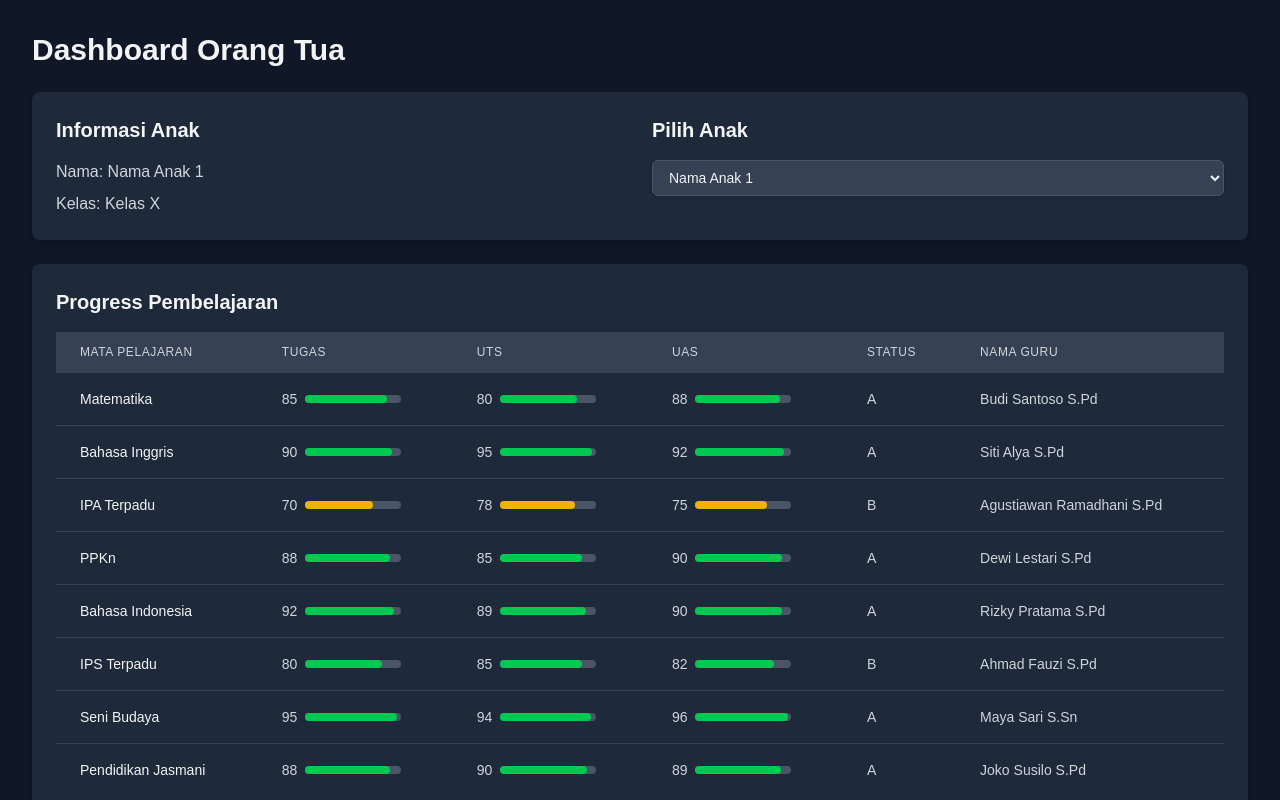
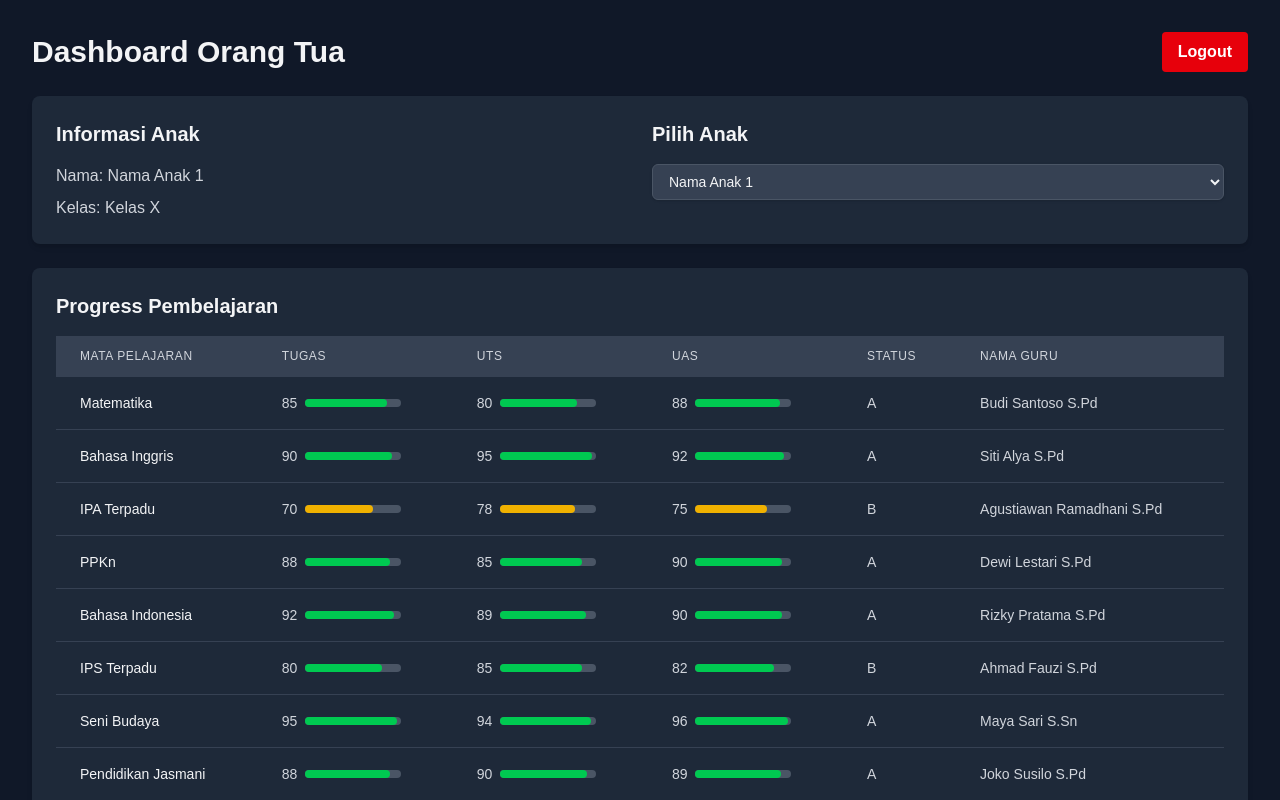
Before and after one commit to itshzlnust/pemula-hebat-infinite, a Next.js app: page /ortu in a window 1280 px wide. Shown: the top 800 px of the page. Built offline with nearby package versions, Linux system fonts and the light colour scheme.

Commit message:
logout button

```diff
--- a/src/app/ortu/page.js
+++ b/src/app/ortu/page.js
@@ -1,9 +1,11 @@
 "use client";
 
 import React, { useEffect, useState } from 'react';
-import { motion } from 'framer-motion';
+import { motion, AnimatePresence } from 'framer-motion'; // Import AnimatePresence
 
 const DashOrtu = () => {
+  // Placeholder data - replace with actual data fetched from API
+  // Updated data structure to support multiple children
   const allChildrenData = [
     {
       id: 1,
@@ -81,14 +83,22 @@ const DashOrtu = () => {
     },
   ];
 
-  const [selectedChildIndex, setSelectedChildIndex] = useState(0);
-  const childData = allChildrenData[selectedChildIndex];
+  const [selectedChildIndex, setSelectedChildIndex] = useState(0); // State to track selected child index
+  const childData = allChildrenData[selectedChildIndex]; // Get data for the currently selected child
 
+  // Function to handle child selection change
   const handleChildChange = (event) => {
     setSelectedChildIndex(parseInt(event.target.value, 10));
   };
 
+  // Function to handle logout (placeholder)
+  const handleLogout = () => {
+    console.log("Logout clicked");
+    // Implement actual logout logic here (e.g., clear session, redirect)
+  };
 
+
+  // Function to get color based on score
   const getScoreColor = (score) => {
     if (score >= 80) {
       return 'bg-green-500';
@@ -99,6 +109,7 @@ const DashOrtu = () => {
     }
   };
 
+  // Function to get color for attendance status
   const getAttendanceColor = (status) => {
     switch (status) {
       case 'present':
@@ -109,20 +120,23 @@ const DashOrtu = () => {
       case 'permission':
         return 'bg-yellow-500';
       default:
-        return 'bg-gray-400';
+        return 'bg-gray-400'; // Light grey for unknown status or non-recorded days
     }
   };
 
+  // Define animation variants for sections
   const sectionVariants = {
     hidden: { opacity: 0, y: 20 },
     visible: { opacity: 1, y: 0, transition: { duration: 0.6, ease: "easeOut" } },
   };
 
+  // Define animation variants for list items (e.g., table rows or calendar days)
   const itemVariants = {
     hidden: { opacity: 0, y: 10 },
     visible: { opacity: 1, y: 0 },
   };
 
+  // Helper function to get month number (0-indexed) from month name
   const getMonthNumber = (monthName) => {
     const months = ['Januari', 'Februari', 'Maret', 'April', 'Mei', 'Juni', 'Juli', 'Agustus', 'September', 'Oktober', 'November', 'Desember'];
     return months.indexOf(monthName);
@@ -130,25 +144,36 @@ const DashOrtu = () => {
 
 
   return (
+    // Use motion.div for the main container with initial animation
     <motion.div
-      className="min-h-screen bg-gray-900 text-gray-100 p-4 sm:p-6 lg:p-8"
+      className="min-h-screen bg-gray-900 text-gray-100 p-4 sm:p-6 lg:p-8" // Adjusted padding
       initial="hidden"
       animate="visible"
       variants={{
-        visible: { transition: { staggerChildren: 0.1 } }
+        visible: { transition: { staggerChildren: 0.1 } } // Stagger children animations
       }}
     >
-      <h1 className="text-2xl sm:text-3xl font-bold mb-6 text-gray-100">Dashboard Orang Tua</h1>
+      {/* Header with Title and Logout Button */}
+      <div className="flex justify-between items-center mb-6">
+        <h1 className="text-2xl sm:text-3xl font-bold text-gray-100">Dashboard Orang Tua</h1>
+        <button
+          onClick={handleLogout}
+          className="bg-red-600 hover:bg-red-700 text-white font-bold py-2 px-4 rounded focus:outline-none focus:shadow-outline transition duration-150 ease-in-out"
+        >
+          Logout
+        </button>
+      </div>
 
-      {/*Informasi Dasar*/}
+
+      {/* Informasi Anak Section */}
       <motion.div
-        className="bg-gray-800 shadow-md rounded-lg p-4 sm:p-6 mb-6 grid grid-cols-1 md:grid-cols-2 gap-6"
+        className="bg-gray-800 shadow-md rounded-lg p-4 sm:p-6 mb-6 grid grid-cols-1 md:grid-cols-2 gap-6" // Adjusted padding, added grid layout
         variants={sectionVariants}
       >
-        {/*Informasi anak*/}
+        {/* Left Column: Child Information */}
         <div>
           <h2 className="text-xl font-semibold mb-4 text-gray-100">Informasi Anak</h2>
-          <p className="text-gray-300 mb-2">
+          <p className="text-gray-300 mb-2"> {/* Added margin-bottom */}
             <span className="font-medium">Nama:</span> {childData.name}
           </p>
           <p className="text-gray-300">
@@ -156,8 +181,8 @@ const DashOrtu = () => {
           </p>
         </div>
 
-        {/*Pilih Siswa*/}
-        {allChildrenData.length > 1 && (
+        {/* Right Column: Child Selection */}
+        {allChildrenData.length > 1 && ( // Only show selection if there's more than one child
           <div>
             <h2 className="text-xl font-semibold mb-4 text-gray-100">Pilih Anak</h2>
             <select
@@ -175,9 +200,9 @@ const DashOrtu = () => {
         )}
       </motion.div>
 
-      {/*Progress Pembelajaran*/}
+      {/* Progress Pembelajaran Section */}
       <motion.div
-        className="bg-gray-800 shadow-md rounded-lg p-4 sm:p-6 mb-6"
+        className="bg-gray-800 shadow-md rounded-lg p-4 sm:p-6 mb-6" // Adjusted padding, added mb-6 for spacing below
         variants={sectionVariants}
       >
         <h2 className="text-xl font-semibold mb-4 text-gray-100">Progress Pembelajaran</h2>
@@ -187,44 +212,49 @@ const DashOrtu = () => {
             <table className="min-w-full divide-y divide-gray-700">
               <thead className="bg-gray-700">
                 <tr>
-                  <th scope="col" className="px-4 py-2 sm:px-6 sm:py-3 text-left text-xs font-medium text-gray-300 uppercase tracking-wider">
+                  <th scope="col" className="px-4 py-2 sm:px-6 sm:py-3 text-left text-xs font-medium text-gray-300 uppercase tracking-wider"> {/* Adjusted padding */}
                     Mata Pelajaran
                   </th>
-                  <th scope="col" className="px-4 py-2 sm:px-6 sm:py-3 text-left text-xs font-medium text-gray-300 uppercase tracking-wider">
+                  {/* Changed headers */}
+                  <th scope="col" className="px-4 py-2 sm:px-6 sm:py-3 text-left text-xs font-medium text-gray-300 uppercase tracking-wider"> {/* Adjusted padding */}
                     Tugas
                   </th>
-                  <th scope="col" className="px-4 py-2 sm:px-6 sm:py-3 text-left text-xs font-medium text-gray-300 uppercase tracking-wider">
+                  <th scope="col" className="px-4 py-2 sm:px-6 sm:py-3 text-left text-xs font-medium text-gray-300 uppercase tracking-wider"> {/* Adjusted padding */}
                     UTS
                   </th>
-                  <th scope="col" className="px-4 py-2 sm:px-6 sm:py-3 text-left text-xs font-medium text-gray-300 uppercase tracking-wider">
+                  <th scope="col" className="px-4 py-2 sm:px-6 sm:py-3 text-left text-xs font-medium text-gray-300 uppercase tracking-wider"> {/* Adjusted padding */}
                     UAS
                   </th>
-                  <th scope="col" className="px-4 py-2 sm:px-6 sm:py-3 text-left text-xs font-medium text-gray-300 uppercase tracking-wider">
+                  {/* Changed header */}
+                  <th scope="col" className="px-4 py-2 sm:px-6 sm:py-3 text-left text-xs font-medium text-gray-300 uppercase tracking-wider"> {/* Adjusted padding */}
                     Status
                   </th>
-                  <th scope="col" className="px-4 py-2 sm:px-6 sm:py-3 text-left text-xs font-medium text-gray-300 uppercase tracking-wider">
+                  <th scope="col" className="px-4 py-2 sm:px-6 sm:py-3 text-left text-xs font-medium text-gray-300 uppercase tracking-wider"> {/* Adjusted padding */}
                     Nama Guru
                   </th>
                 </tr>
               </thead>
+              {/* Add key to tbody to force re-render and re-trigger animations */}
               <motion.tbody
+                key={selectedChildIndex} // Add key here
                 className="bg-gray-800 divide-y divide-gray-700"
                 initial="hidden"
                 animate="visible"
                 variants={{
-                  visible: { transition: { staggerChildren: 0.05 } }
+                  visible: { transition: { staggerChildren: 0.05 } } // Stagger row animations
                 }}
               >
                 {childData.progress.map((item, index) => (
                   <motion.tr
                     key={index}
                     className="hover:bg-gray-700 transition duration-150 ease-in-out"
-                    variants={itemVariants}
+                    variants={itemVariants} // Apply item animation
                   >
-                    <td className="px-4 py-3 sm:px-6 sm:py-4 whitespace-nowrap text-sm font-medium text-gray-100">
+                    <td className="px-4 py-3 sm:px-6 sm:py-4 whitespace-nowrap text-sm font-medium text-gray-100"> {/* Adjusted padding */}
                       {item.subject}
                     </td>
-                    <td className="px-4 py-3 sm:px-6 sm:py-4 whitespace-nowrap text-sm text-gray-300">
+                    {/* Added progress bar to Tugas */}
+                    <td className="px-4 py-3 sm:px-6 sm:py-4 whitespace-nowrap text-sm text-gray-300"> {/* Adjusted padding */}
                       <div className="flex items-center">
                         <span className="mr-2">{item.tugas}</span>
                         <div className="w-24 bg-gray-600 rounded-full h-2">
@@ -237,7 +267,8 @@ const DashOrtu = () => {
                         </div>
                       </div>
                     </td>
-                    <td className="px-4 py-3 sm:px-6 sm:py-4 whitespace-nowrap text-sm text-gray-300">
+                    {/* Added progress bar to UTS */}
+                    <td className="px-4 py-3 sm:px-6 sm:py-4 whitespace-nowrap text-sm text-gray-300"> {/* Adjusted padding */}
                        <div className="flex items-center">
                         <span className="mr-2">{item.uts}</span>
                         <div className="w-24 bg-gray-600 rounded-full h-2">
@@ -250,7 +281,8 @@ const DashOrtu = () => {
                         </div>
                       </div>
                     </td>
-                    <td className="px-4 py-3 sm:px-6 sm:py-4 whitespace-nowrap text-sm text-gray-300">
+                    {/* Added progress bar to UAS */}
+                    <td className="px-4 py-3 sm:px-6 sm:py-4 whitespace-nowrap text-sm text-gray-300"> {/* Adjusted padding */}
                        <div className="flex items-center">
                         <span className="mr-2">{item.uas}</span>
                         <div className="w-24 bg-gray-600 rounded-full h-2">
@@ -263,10 +295,11 @@ const DashOrtu = () => {
                         </div>
                       </div>
                     </td>
-                    <td className="px-4 py-3 sm:px-6 sm:py-4 whitespace-nowrap text-sm text-gray-300">
+                    {/* Changed displayed data */}
+                    <td className="px-4 py-3 sm:px-6 sm:py-4 whitespace-nowrap text-sm text-gray-300"> {/* Adjusted padding */}
                       {item.predicate}
                     </td>
-                    <td className="px-4 py-3 sm:px-6 sm:py-4 whitespace-wrap text-sm text-gray-300">
+                    <td className="px-4 py-3 sm:px-6 sm:py-4 whitespace-wrap text-sm text-gray-300"> {/* Adjusted padding */}
                       {item.teacherName}
                     </td>
                   </motion.tr>
@@ -279,10 +312,11 @@ const DashOrtu = () => {
         )}
       </motion.div>
 
+      {/* Grid container for Self Development and Attendance */}
       <div className="grid grid-cols-1 md:grid-cols-2 gap-6 mb-6">
-        {/*Pengembangan Diri*/}
+        {/* Pengembangan Diri Section */}
         <motion.div
-          className="bg-gray-800 shadow-md rounded-lg p-4 sm:p-6"
+          className="bg-gray-800 shadow-md rounded-lg p-4 sm:p-6" // Adjusted padding
           variants={sectionVariants}
         >
           <h2 className="text-xl font-semibold mb-4 text-gray-100">Pengembangan Diri</h2>
@@ -292,32 +326,34 @@ const DashOrtu = () => {
               <table className="min-w-full divide-y divide-gray-700">
                 <thead className="bg-gray-700">
                   <tr>
-                    <th scope="col" className="px-4 py-2 sm:px-6 sm:py-3 text-left text-xs font-medium text-gray-300 uppercase tracking-wider">
+                    <th scope="col" className="px-4 py-2 sm:px-6 sm:py-3 text-left text-xs font-medium text-gray-300 uppercase tracking-wider"> {/* Adjusted padding */}
                       Kegiatan
                     </th>
-                    <th scope="col" className="px-4 py-2 sm:px-6 sm:py-3 text-left text-xs font-medium text-gray-300 uppercase tracking-wider">
+                    <th scope="col" className="px-4 py-2 sm:px-6 sm:py-3 text-left text-xs font-medium text-gray-300 uppercase tracking-wider"> {/* Adjusted padding */}
                       Catatan Guru
                     </th>
                   </tr>
                 </thead>
+                {/* Add key to tbody to force re-render and re-trigger animations */}
                 <motion.tbody
+                   key={selectedChildIndex} // Add key here
                    className="bg-gray-800 divide-y divide-gray-700"
                    initial="hidden"
                    animate="visible"
                    variants={{
-                     visible: { transition: { staggerChildren: 0.05 } }
+                     visible: { transition: { staggerChildren: 0.05 } } // Stagger row animations
                    }}
                 >
                   {childData.selfDevelopment.map((item, index) => (
                     <motion.tr
                       key={index}
                       className="hover:bg-gray-700 transition duration-150 ease-in-out"
-                      variants={itemVariants}
+                      variants={itemVariants} // Apply item animation
                     >
-                      <td className="px-4 py-3 sm:px-6 sm:py-4 whitespace-nowrap text-sm font-medium text-gray-100">
+                      <td className="px-4 py-3 sm:px-6 sm:py-4 whitespace-nowrap text-sm font-medium text-gray-100"> {/* Adjusted padding */}
                         {item.activity}
                       </td>
-                      <td className="px-4 py-3 sm:px-6 sm:py-4 whitespace-wrap text-sm text-gray-300">
+                      <td className="px-4 py-3 sm:px-6 sm:py-4 whitespace-wrap text-sm text-gray-300"> {/* Adjusted padding */}
                         {item.notes}
                       </td>
                     </motion.tr>
@@ -330,9 +366,9 @@ const DashOrtu = () => {
           )}
         </motion.div>
 
-        {/*Kalender Presensi*/}
+        {/* Kalender Presensi Section */}
         <motion.div
-          className="bg-gray-800 shadow-md rounded-lg p-4 sm:p-6"
+          className="bg-gray-800 shadow-md rounded-lg p-4 sm:p-6" // Adjusted padding
           variants={sectionVariants}
         >
           <h2 className="text-xl font-semibold mb-4 text-gray-100">Kalender Presensi</h2>
@@ -340,42 +376,47 @@ const DashOrtu = () => {
             <div className="space-y-6">
               {childData.attendance.map((monthData, monthIndex) => {
                 const [monthName, year] = monthData.month.split(' ');
-                const monthNumber = getMonthNumber(monthName);
+                const monthNumber = getMonthNumber(monthName); // 0-indexed
                 const daysInMonth = new Date(year, monthNumber + 1, 0).getDate();
-                const firstDayOfMonth = new Date(year, monthNumber, 1).getDay();
+                const firstDayOfMonth = new Date(year, monthNumber, 1).getDay(); // 0 for Sunday, 6 for Saturday
 
+                // Create an array for all days of the month
                 const allDays = Array.from({ length: daysInMonth }, (_, i) => i + 1);
 
                 return (
                   <div key={monthIndex}>
                     <h3 className="text-lg font-medium mb-3 text-gray-200">{monthData.month}</h3>
                     <div className="grid grid-cols-7 gap-1 text-center text-xs sm:text-sm">
+                      {/* Weekday Headers */}
                       {['Min', 'Sen', 'Sel', 'Rab', 'Kam', 'Jum', 'Sab'].map(day => (
                         <div key={day} className="font-semibold text-gray-400">{day}</div>
                       ))}
-                      {/*Kalender*/}
+                      {/* Calendar Days */}
+                      {/* Add empty divs for days before the 1st */}
                       {Array.from({ length: firstDayOfMonth }).map((_, i) => (
                           <div key={`empty-${monthIndex}-${i}`}></div>
                       ))}
                       {allDays.map((day) => {
                         const currentDate = new Date(year, monthNumber, day);
-                        const currentDayOfWeek = currentDate.getDay();
+                        const currentDayOfWeek = currentDate.getDay(); // 0 for Sunday, 6 for Saturday
 
+                        // Find the attendance status for the current day
                         const dayStatusEntry = monthData.dailyStatus.find(status => status.day === day);
                         const status = dayStatusEntry ? dayStatusEntry.status : 'belum terisi';
 
+                        // Determine the background class based on day of week and status
                         let dayBgClass = '';
                         if (currentDayOfWeek === 0 || currentDayOfWeek === 6) {
-                          dayBgClass = 'bg-gray-700';
+                          dayBgClass = 'bg-gray-700'; // Dark grey for weekends
                         } else {
-                          dayBgClass = getAttendanceColor(status);
+                          dayBgClass = getAttendanceColor(status); // Green, Red, Yellow, or Light Grey for weekdays
                         }
 
                         return (
                           <motion.div
                             key={day}
                             className={`p-1 rounded-sm flex items-center justify-center ${dayBgClass} text-gray-900 font-bold`}
-                            variants={itemVariants}
+                            variants={itemVariants} // Apply item animation
                           >
                             {day}
                           </motion.div>
@@ -399,6 +440,7 @@ const DashOrtu = () => {
   );
 };
 
+// Helper function to get month number (0-indexed) from month name
 const getMonthNumber = (monthName) => {
   const months = ['Januari', 'Februari', 'Maret', 'April', 'Mei', 'Juni', 'Juli', 'Agustus', 'September', 'Oktober', 'November', 'Desember'];
   return months.indexOf(monthName);
```
